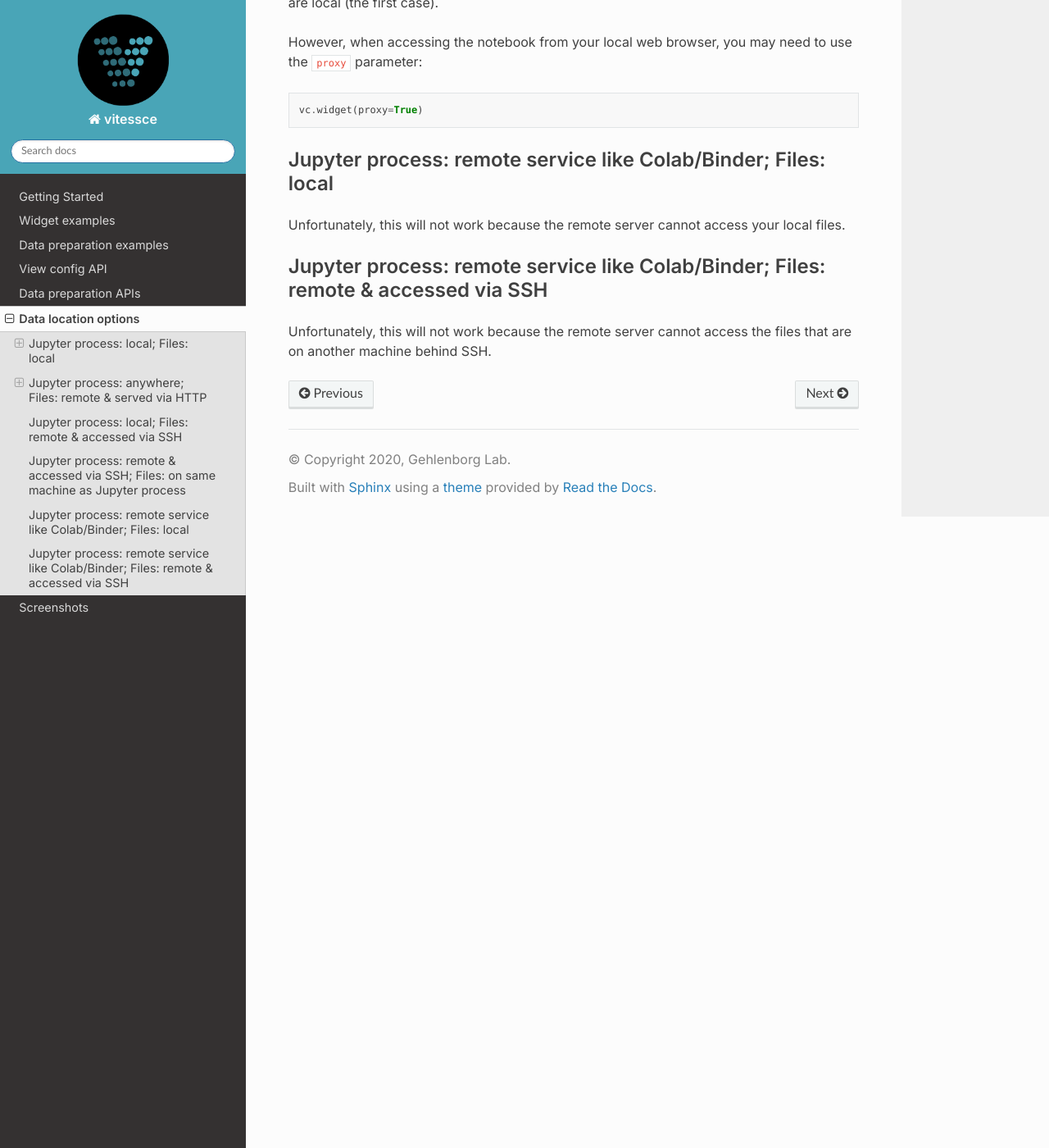
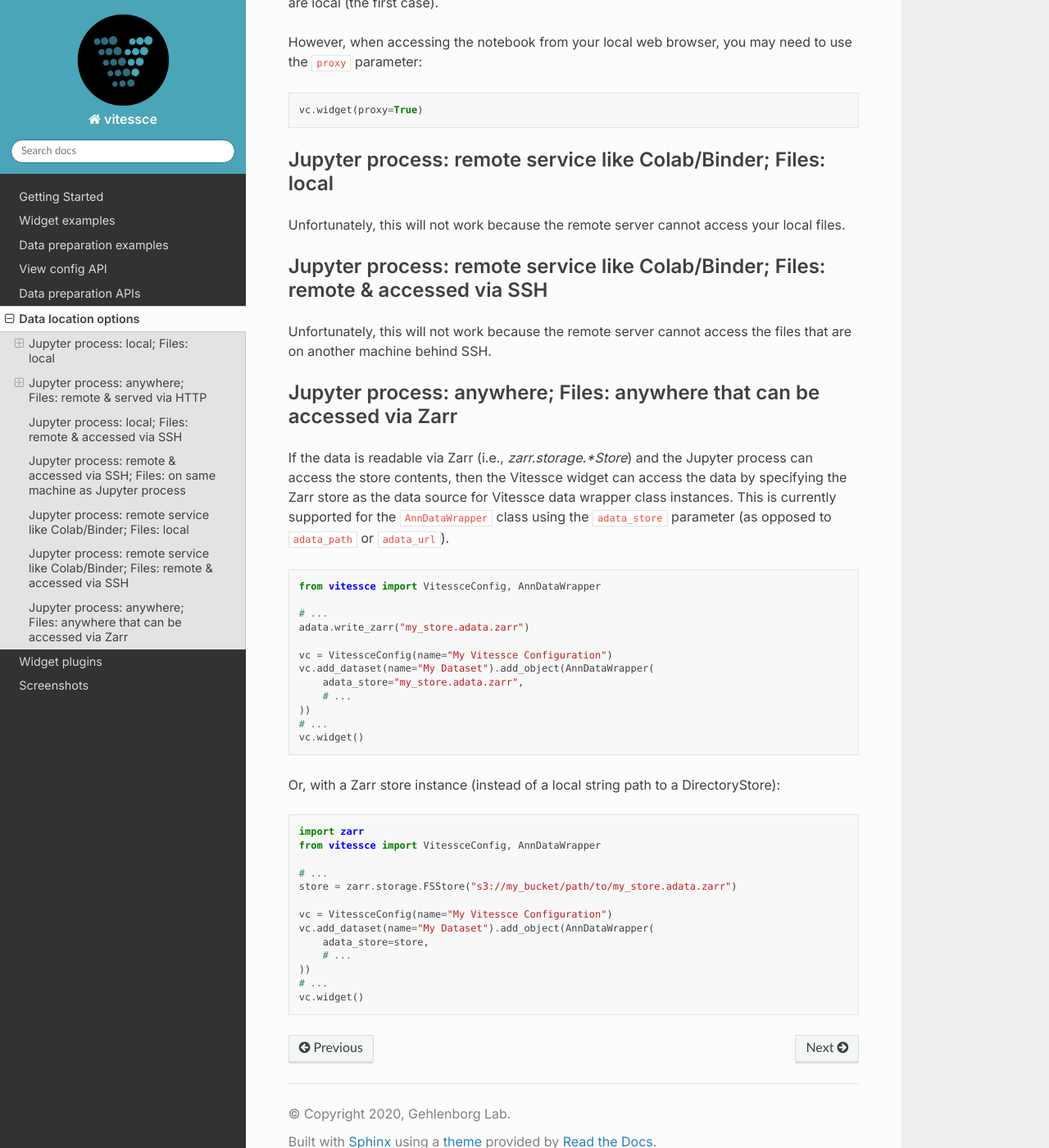
Before and after one commit to vitessce/vitessce-python, a Sphinx documentation site: the page built from docs/data_options.rst, in a window 1280 px wide and 1400 px high, scrolled down 2201 px. Shown: the whole window at 82% size. Built offline with Sphinx 7.4.7 and the Read the Docs theme 2.0.0, drawn with Linux system fonts in a browser that asks for light colours.

Commit message:
Create module for plugin JS (#337)
* Create module for plugin JS

* Add docs

* Lint

* Ignore unused imports

```diff
--- a/docs/data_options.rst
+++ b/docs/data_options.rst
@@ -105,3 +105,44 @@ Jupyter process: remote service like Colab/Binder; Files: remote & accessed via
 ===================================================================================
 
 Unfortunately, this will not work because the remote server cannot access the files that are on another machine behind SSH.
+
+========================================================================
+Jupyter process: anywhere; Files: anywhere that can be accessed via Zarr
+========================================================================
+
+If the data is readable via Zarr (i.e., `zarr.storage.*Store`) and the Jupyter process can access the store contents, then the Vitessce widget can access the data by specifying the Zarr store as the data source for Vitessce data wrapper class instances.
+This is currently supported for the ``AnnDataWrapper`` class using the ``adata_store`` parameter (as opposed to ``adata_path`` or ``adata_url``).
+
+.. code-block:: python
+
+    from vitessce import VitessceConfig, AnnDataWrapper
+
+    # ...
+    adata.write_zarr("my_store.adata.zarr")
+
+    vc = VitessceConfig(name="My Vitessce Configuration")
+    vc.add_dataset(name="My Dataset").add_object(AnnDataWrapper(
+        adata_store="my_store.adata.zarr",
+        # ...
+    ))
+    # ...
+    vc.widget()
+
+
+Or, with a Zarr store instance (instead of a local string path to a DirectoryStore):
+
+.. code-block:: python
+
+    import zarr
+    from vitessce import VitessceConfig, AnnDataWrapper
+
+    # ...
+    store = zarr.storage.FSStore("s3://my_bucket/path/to/my_store.adata.zarr")
+
+    vc = VitessceConfig(name="My Vitessce Configuration")
+    vc.add_dataset(name="My Dataset").add_object(AnnDataWrapper(
+        adata_store=store,
+        # ...
+    ))
+    # ...
+    vc.widget()
--- a/docs/index.rst
+++ b/docs/index.rst
@@ -48,6 +48,7 @@ The Vitessce widget is compatible with the following interactive Python platform
    api_config
    api_data
    data_options
+   widget_plugins
    screenshots
 
 
--- a/pyproject.toml
+++ b/pyproject.toml
@@ -73,6 +73,7 @@ docs = [
 ]
 all = [
   'jupyter-server-proxy>=1.5.2',
+  'esbuild_py>=0.1.3',
   'anywidget>=0.9.10',
   'uvicorn>=0.17.0',
   'ujson>=4.0.1',
--- a/setup.cfg
+++ b/setup.cfg
@@ -6,6 +6,7 @@ per-file-ignores =
   # Special case: names are reimported from __init__.py, so unused imports are expected.
   vitessce/__init__.py: F401
   vitessce/data_utils/__init__.py: F401
+  vitessce/widget_plugins/__init__.py: F401
 ignore =
   E501, # Ignore line too long
   W605, # Ignore invalid escape sequence '\*'
```
Also changed, not shown: docs/widget_plugins.rst (added, +152 -0 lines), 3 other files.
